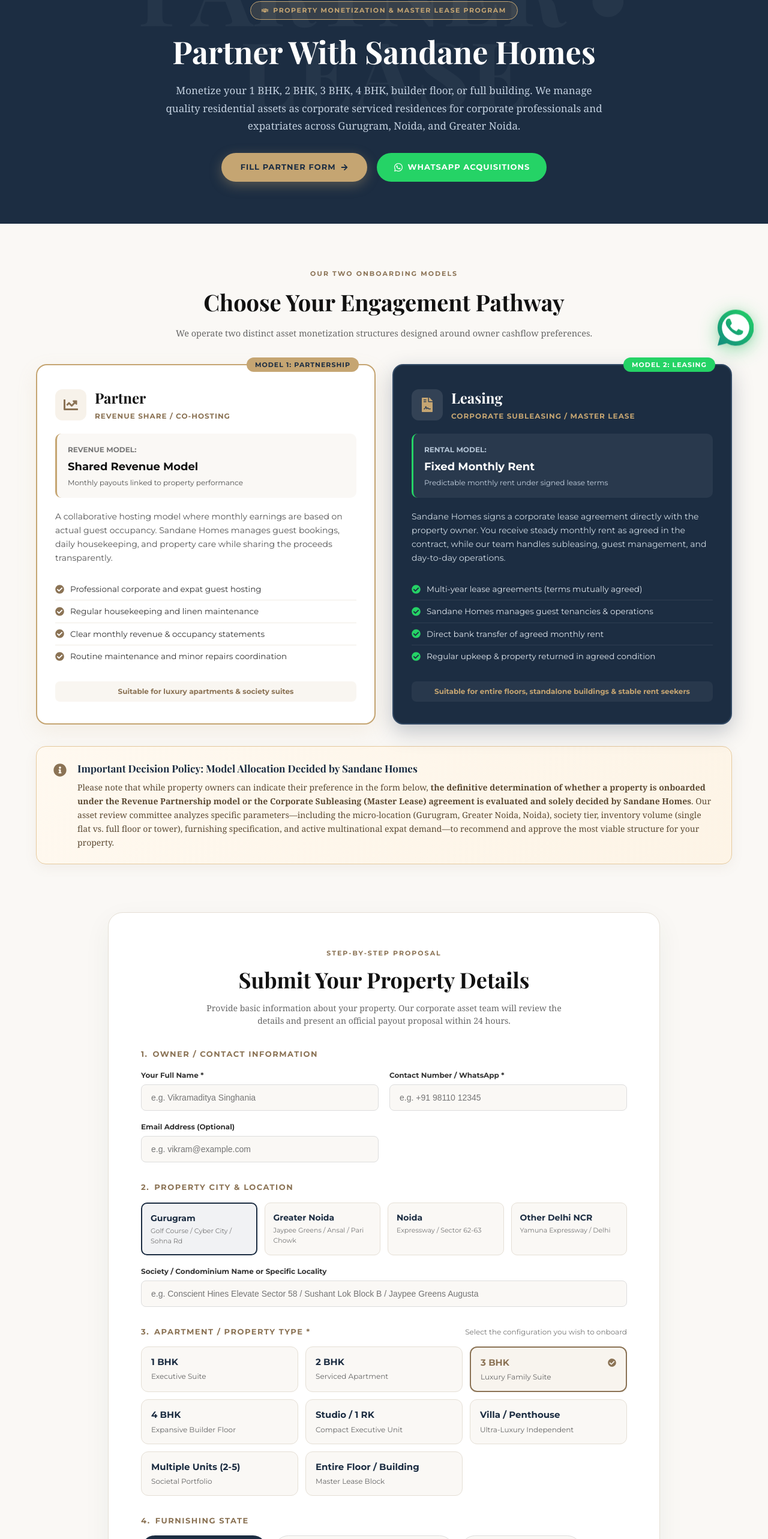
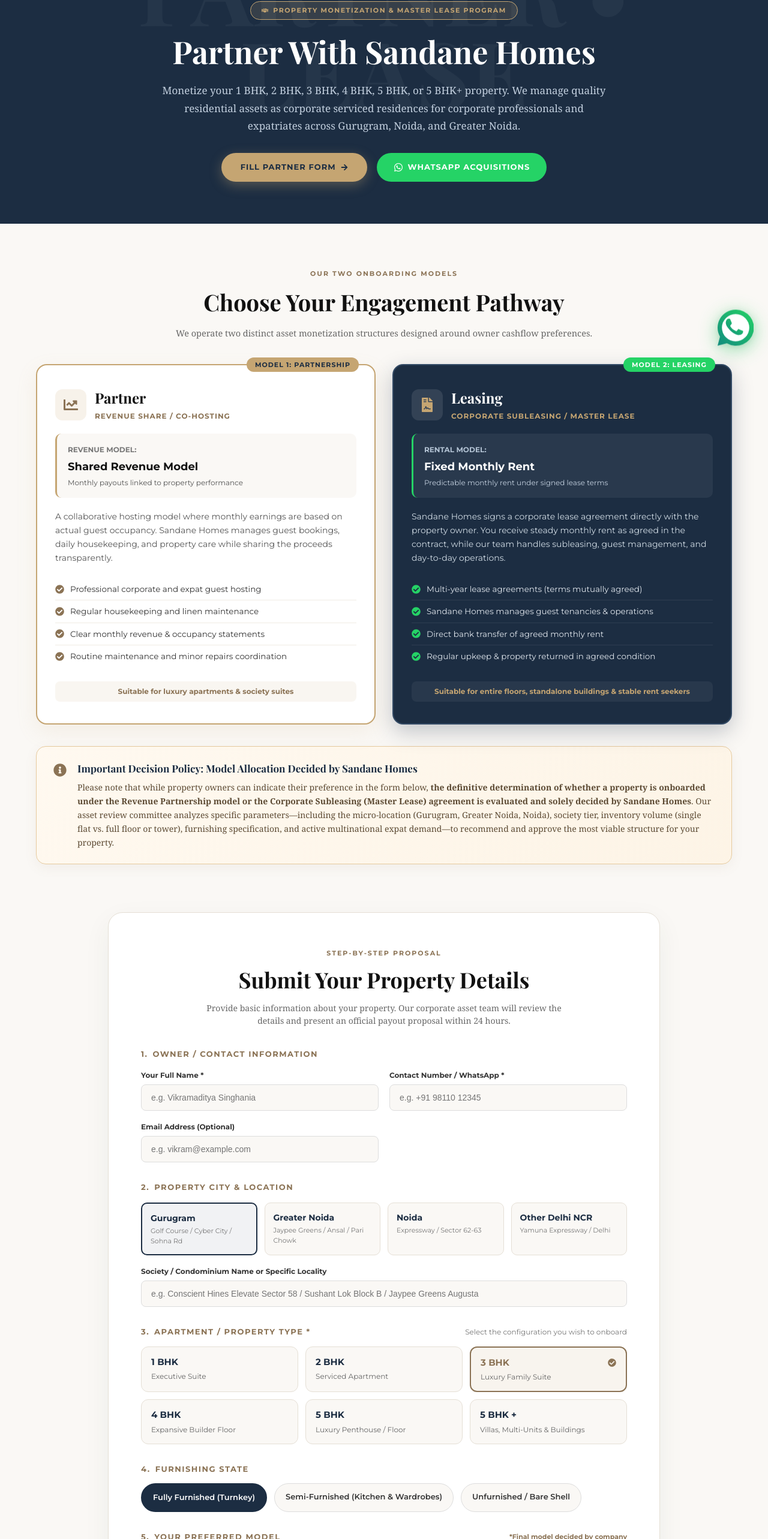
Before and after one commit to viratco/sandanehomes, a React (Vite) app: page /partner-form in a window 1280 px wide. Shown: the part 199-2765 px from the top of the page at 60% size. Built offline with nearby package versions, Linux system fonts and the light colour scheme; a web font is replaced by a local one.

Commit message:
Update property type options to 1 BHK through 5 BHK and 5 BHK +

```diff
--- a/generate-seo.js
+++ b/generate-seo.js
@@ -85,7 +85,7 @@ const SEO_MAP = {
   },
   '/partner/apply': {
     title: 'Property Partner Application Form | Revenue Share & Corporate Subleasing — Sandane Homes',
-    description: 'Monetize your 1 BHK, 2 BHK, 3 BHK, 4 BHK flat, floor or building with Sandane Homes. Compare Revenue Partnership vs Corporate Subleasing. Submit your property details today.',
+    description: 'Monetize your 1 BHK, 2 BHK, 3 BHK, 4 BHK, 5 BHK, or 5 BHK+ flat, floor or building with Sandane Homes. Compare Revenue Partnership vs Corporate Subleasing. Submit your property details today.',
     ogImage: 'https://www.sandanehomes.com/residences-og.jpg'
   },
   '/partner-form': {
--- a/src/components/pages/PartnerApplicationPage.jsx
+++ b/src/components/pages/PartnerApplicationPage.jsx
@@ -14,10 +14,8 @@ const apartmentTypes = [
   { id: '2bhk', label: '2 BHK', desc: 'Serviced Apartment' },
   { id: '3bhk', label: '3 BHK', desc: 'Luxury Family Suite' },
   { id: '4bhk', label: '4 BHK', desc: 'Expansive Builder Floor' },
-  { id: 'studio', label: 'Studio / 1 RK', desc: 'Compact Executive Unit' },
-  { id: 'villa', label: 'Villa / Penthouse', desc: 'Ultra-Luxury Independent' },
-  { id: 'multiple', label: 'Multiple Units (2-5)', desc: 'Societal Portfolio' },
-  { id: 'tower', label: 'Entire Floor / Building', desc: 'Master Lease Block' }
+  { id: '5bhk', label: '5 BHK', desc: 'Luxury Penthouse / Floor' },
+  { id: '5bhk_plus', label: '5 BHK +', desc: 'Villas, Multi-Units & Buildings' }
 ];
 
 const cities = [
@@ -130,7 +128,7 @@ const PartnerApplicationPage = () => {
     <div style={{ backgroundColor: '#FAF8F5', minHeight: '100vh' }}>
       <SEO
         title="Property Partner & Master Lease Application | Sandane Homes"
-        description="Apply to partner with Sandane Homes or lease your 1BHK, 2BHK, 3BHK, 4BHK apartment or building. Compare Partner vs Corporate Subleasing models and submit your property for evaluation."
+        description="Apply to partner with Sandane Homes or lease your 1 BHK, 2 BHK, 3 BHK, 4 BHK, 5 BHK, or 5 BHK+ property. Compare Partner vs Corporate Subleasing models and submit your property for evaluation."
         canonical="https://www.sandanehomes.com/partner/apply"
         ogImage="https://www.sandanehomes.com/residences-og.jpg"
       />
@@ -201,7 +199,7 @@ const PartnerApplicationPage = () => {
             margin: '0 auto 30px',
             fontFamily: 'Georgia, serif'
           }}>
-            Monetize your 1 BHK, 2 BHK, 3 BHK, 4 BHK, builder floor, or full building. We manage quality residential assets as corporate serviced residences for corporate professionals and expatriates across Gurugram, Noida, and Greater Noida.
+            Monetize your 1 BHK, 2 BHK, 3 BHK, 4 BHK, 5 BHK, or 5 BHK+ property. We manage quality residential assets as corporate serviced residences for corporate professionals and expatriates across Gurugram, Noida, and Greater Noida.
           </p>
 
           <div style={{ display: 'flex', gap: '16px', justifyContent: 'center', flexWrap: 'wrap' }}>
```
